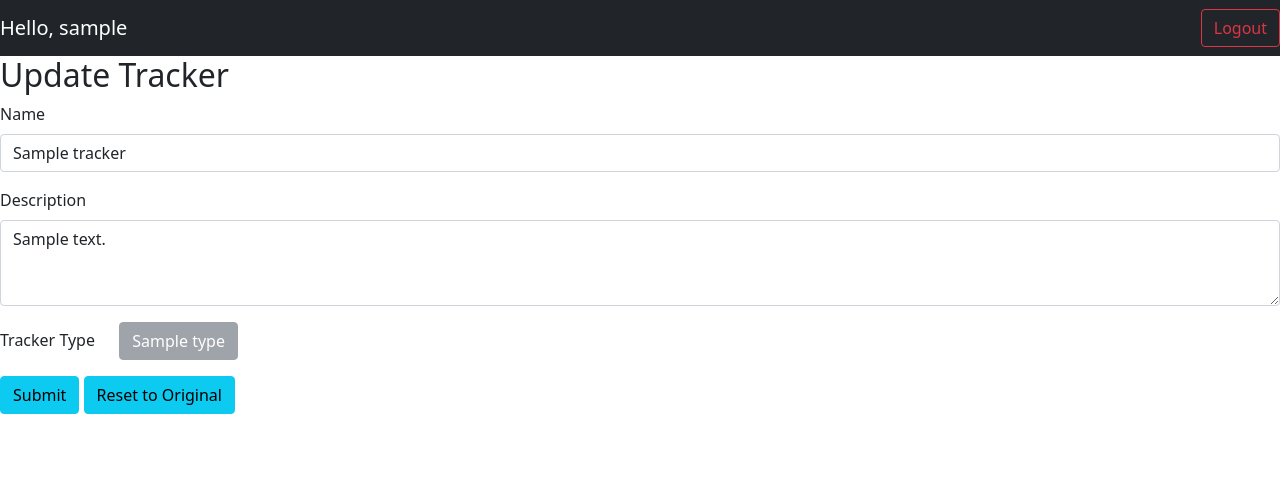
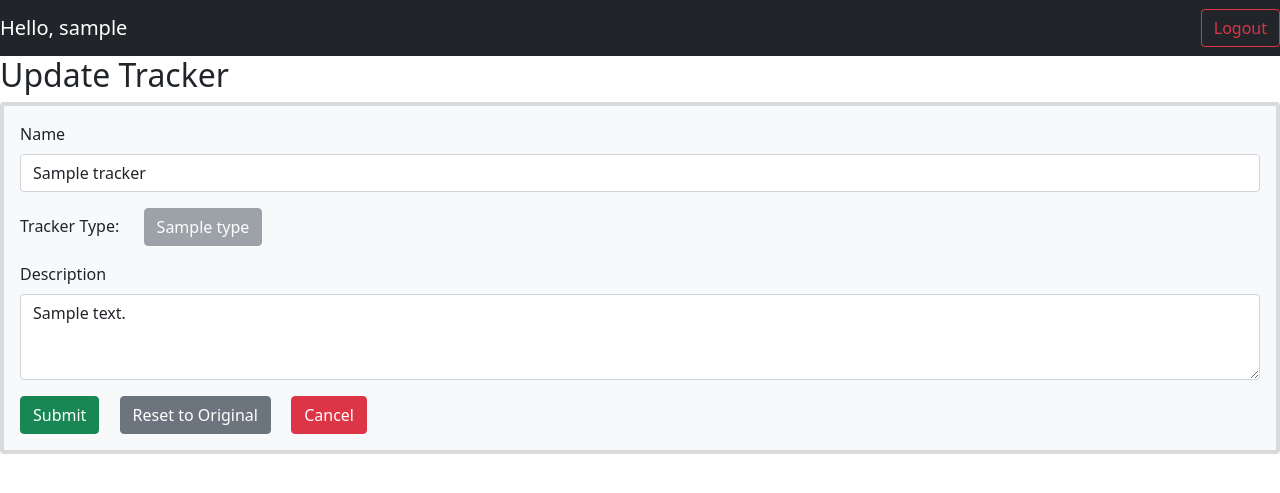
Before and after one commit to harishsahadev/QuantifiedSelf-App, a Flask app: template templates/tracker_update.html in a window 1280 px wide. Shown: the top 493 px of the page. Run offline with Flask 2, Linux system fonts and the light colour scheme; the template is opened without the code that fills it: most values are stand-ins (such as "Sample title", 1, 10 or a date in 2020).

Commit message:
minor updates

```diff
--- a/application/controllers.py
+++ b/application/controllers.py
@@ -25,6 +25,7 @@ def index():
     if "user" in session:
         return redirect(url_for("dashboard", userid=session["user"]))
     return render_template('login.html', title = 'Login', form=form)
+
 
 @app.route("/register", methods=["GET","POST"])
 def register():
@@ -54,6 +55,7 @@ def dashboard(userid):
     #print(trackers)
     return render_template('dashboard.html', title="Dashboard", username=user.fname, userid=userid, trackers=trackers)
 
+
 tracker_type = ["Numeric", "Muliple Choice", "Time Duration", "Boolean"]
 
 @app.route("/dashboard/create", methods=["GET","POST"])
@@ -78,6 +80,7 @@ def create_tracker():
 
     return render_template('create_tracker.html', title="Create Tracker", username=user.fname, tracker_type=tracker_type)
 
+
 @app.route("/dashboard/create/multiple_choice", methods=["GET","POST"])
 def multiple_choice():
     if "user" not in session:
@@ -95,6 +98,7 @@ def multiple_choice():
         return redirect(url_for('dashboard', userid=session["user"]))
 
     return render_template('multiple_choice.html', title="Create Tracker", username=user.fname)
+
 
 @app.route("/dashboard/update/<int:trackerid>", methods=["GET","POST"])
 def tracker_update(trackerid):
@@ -115,7 +119,8 @@ def tracker_update(trackerid):
 
         return redirect(url_for('dashboard', userid=session["user"]))
 
-    return render_template("tracker_update.html", username=session["username"], title="Update Tracker", tracker=tracker)
+    return render_template("tracker_update.html", userid=session["user"], username=session["username"], title="Update Tracker", tracker=tracker)
+
 
 @app.route("/dashboard/delete/<int:trackerid>", methods=["GET","POST"])
 def tracker_delete(trackerid):
@@ -149,8 +154,7 @@ def logs(trackerid):
 
         return redirect(url_for('dashboard', userid=session["user"]))
 
-
-    return render_template('logs.html', title="LOG", username=user.fname, trackerid=trackerid, time_now=time_now)
+    return render_template('logs.html', title="LOG", userid=session["user"], username=user.fname, trackerid=trackerid, time_now=time_now)
 
 
 @app.route("/logout")
--- a/templates/create_tracker.html
+++ b/templates/create_tracker.html
@@ -1,7 +1,7 @@
 {% extends "base.html" %}
 {% block main_content %}
     <h2>Add Tracker</h2>
-    <form action="{{ url_for('create_tracker') }}" method="POST" id="update-student-form">
+    <form class='card p-3 bg-light border-4' action="{{ url_for('create_tracker') }}" method="POST" id="update-student-form">
         <div class="mb-3">
             <label class="form-label">Name</label>
             <input type="text" class="form-control" name="name" id="name">
--- a/templates/logs.html
+++ b/templates/logs.html
@@ -1,7 +1,7 @@
 {% extends "base.html" %}
 {% block main_content %}
     <h2>Add Tracker</h2>
-    <form action="{{ url_for('logs', trackerid=trackerid) }}" method="POST" id="add-logs-form">
+    <form class='card p-3 bg-light border-4' action="{{ url_for('logs', trackerid=trackerid) }}" method="POST" id="add-logs-form">
         <div>
             <label class="form-label" for="datetime">When:&emsp;</label>
             <input id="date-time" type="datetime-local" name="datetime" value="{{ time_now }}">
@@ -15,7 +15,8 @@
             <textarea class="form-control" name="note" id="note" rows="3"></textarea>
         </div>
         <div class="form-group">
-            <button type="submit" class="btn btn-info">Submit</button>
+            <button type="submit" class="btn btn-success">Submit</button>&emsp;
+            <a href="{{ url_for('dashboard', userid=userid) }}" class="btn btn-danger" type="button" >Cancel</a>
         </div>
     </form>
 
--- a/templates/tracker_update.html
+++ b/templates/tracker_update.html
@@ -1,22 +1,23 @@
 {% extends "base.html" %}
 {% block main_content %}
 <h2>Update Tracker</h2>
-<form action="{{ url_for('tracker_update', trackerid=tracker.trackerid ) }}" method="POST" id="update-student-form">
+<form class='card p-3 bg-light border-4' action="{{ url_for('tracker_update', trackerid=tracker.trackerid ) }}" method="POST" id="update-student-form" >
     <div class="mb-3">
         <label class="form-label">Name</label>
         <input type="text" class="form-control" name="name" id="name" value="{{ tracker['trackername'] }}" required>
+    </div>
+    <div class="dropdown mb-3">
+        <label for="courses" class="form-label">Tracker Type: </label> &emsp;
+        <button name="tracker_type" id="tracker_type" class="btn btn-secondary" type="button" disabled>{{ tracker['type'] }}</button>
     </div>
     <div class="mb-3">
         <label class="form-label">Description</label>
         <textarea class="form-control" name="description" id="description" rows="3" >{{ tracker['description'] }}</textarea>
     </div>
-    <div class="dropdown mb-3">
-        <label for="courses" class="form-label">Tracker Type </label> &emsp;
-        <button name="tracker_type" id="tracker_type" class="btn btn-secondary" type="button" disabled>{{ tracker['type'] }}</button>
-    </div>
     <div class="form-group">
-        <button type="submit" class="btn btn-info">Submit</button>
-        <button type="reset" class="btn btn-info">Reset to Original</button>
+        <button type="submit" class="btn btn-success">Submit</button>&emsp;
+        <button type="reset" class="btn btn-secondary">Reset to Original</button>&emsp;
+        <a href="{{ url_for('dashboard', userid=userid) }}" class="btn btn-danger" type="button" >Cancel</a>
     </div>
 </form>
 {% endblock main_content%}
```
Also changed, not shown: templates/dashboard.html (+5 -5 lines).
